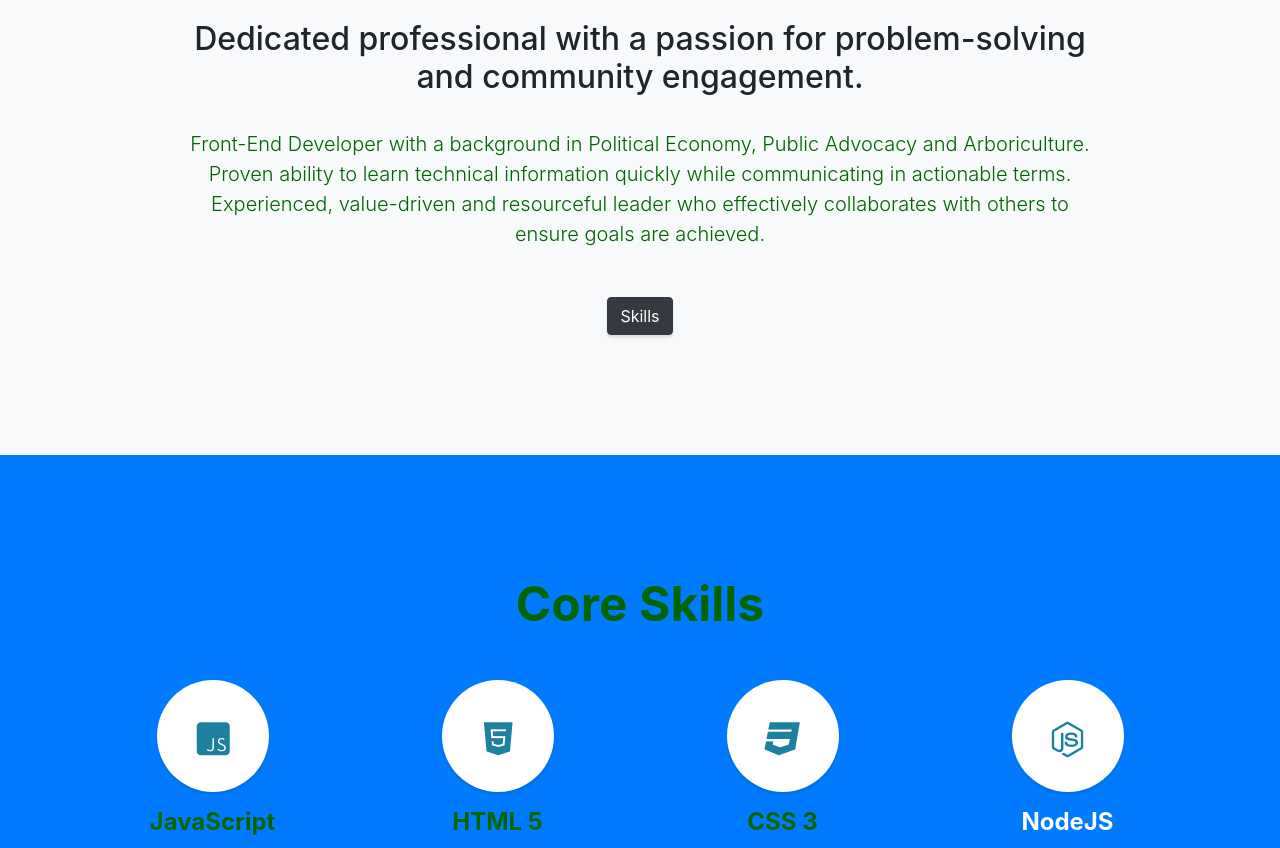
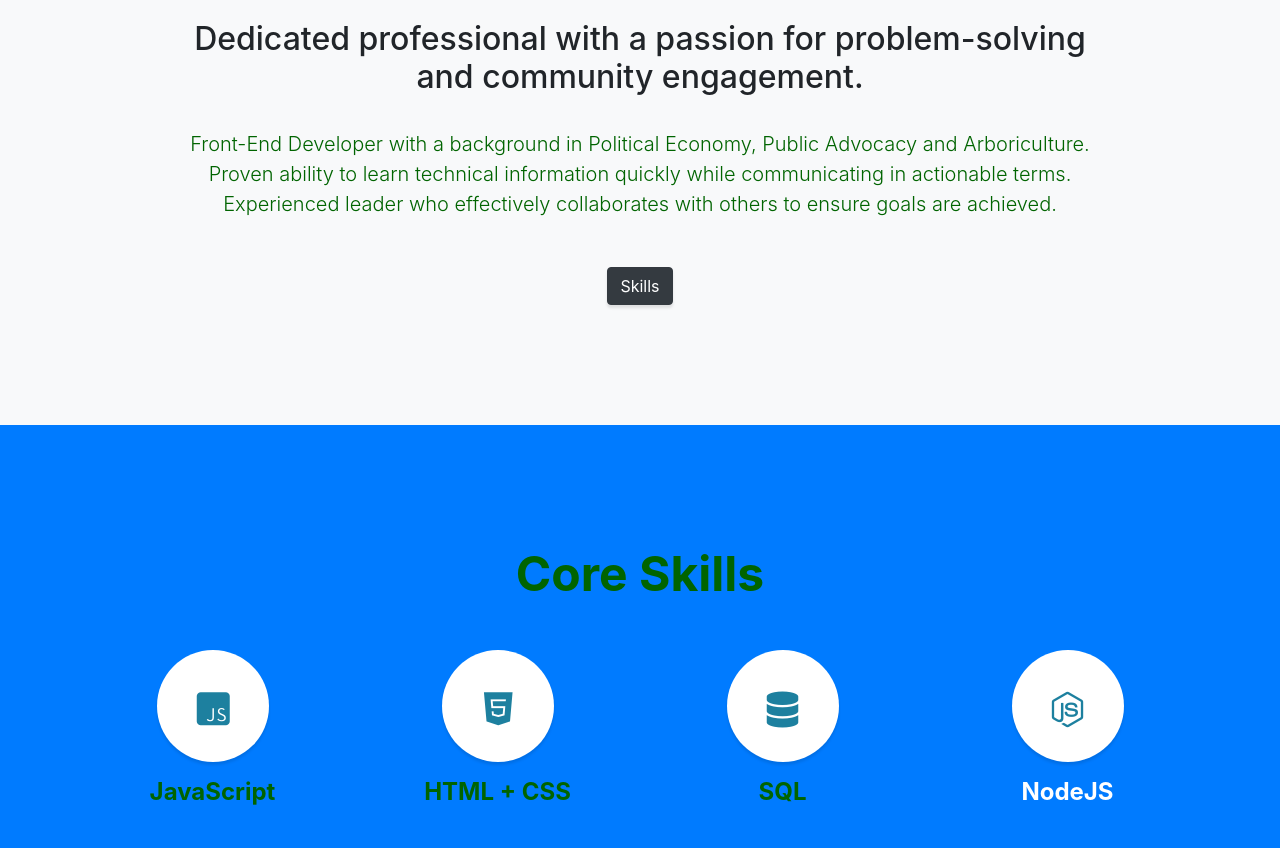
Before and after one commit to danielut4/portfolio, a website with bundled scripts: page index.html in a window 1280 px wide. Shown: the part 900-1748 px from the top of the page. Built offline with nearby package versions, Linux system fonts and the light colour scheme; a web font is replaced by a local one.

Commit message:
project added

```diff
--- a/css/stylish-portfolio.css
+++ b/css/stylish-portfolio.css
@@ -30,6 +30,7 @@ body {
 .content-section {
   padding-top: 7.5rem;
   padding-bottom: 7.5rem;
+  background-color: azure;
 }
 
 .content-section-heading h2 {
--- a/index.html
+++ b/index.html
@@ -18,7 +18,8 @@
   <!-- Custom Fonts -->
   <link href="https://fonts.googleapis.com/css?family=Buda:300" rel="stylesheet">
   <link href="vendor/fontawesome-free/css/all.min.css" rel="stylesheet" type="text/css">
-    <link href="https://fonts.googleapis.com/css?family=Source+Sans+Pro:300,400,700,300italic,400italic,700italic" rel="stylesheet" type="text/css">
+  <link href="https://fonts.googleapis.com/css?family=Source+Sans+Pro:300,400,700,300italic,400italic,700italic"
+    rel="stylesheet" type="text/css">
   <link href="vendor/simple-line-icons/css/simple-line-icons.css" rel="stylesheet">
 
   <!-- Custom CSS -->
@@ -75,7 +76,9 @@
         <div class="col-lg-10 mx-auto">
           <h2>Dedicated professional with a passion for problem-solving and community engagement.</h2>
           <br>
-            <p class="lead mb-5"> Front-End Developer with a background in Political Economy, Public Advocacy and Arboriculture. Proven ability to learn technical information quickly while communicating in actionable terms. Experienced, value-driven and resourceful leader who effectively collaborates with others to ensure goals are achieved.
+          <p class="lead mb-5"> Front-End Developer with a background in Political Economy, Public Advocacy and
+            Arboriculture. Proven ability to learn technical information quickly while communicating in actionable
+            terms. Experienced leader who effectively collaborates with others to ensure goals are achieved.
           </p>
           <a class="btn btn-dark btn-xl js-scroll-trigger" href="#services">Skills</a>
         </div>
@@ -105,15 +108,15 @@
             <i class="fab fa-html5"></i>
           </span>
           <h4>
-              <strong>HTML 5</strong>
+            <strong>HTML + CSS</strong>
           </h4>
         </div>
         <div class="col-lg-3 col-md-6 mb-5 mb-md-0">
           <span class="service-icon rounded-circle mx-auto mb-3">
-              <i class="fab fa-css3"></i>
+            <i class="fas fa-database"></i>
           </span>
           <h4>
-              <strong>CSS 3</strong>
+            <strong>SQL</strong>
           </h4>
           <p class="text-faded mb-0"></p>
         </div>
@@ -177,10 +180,13 @@
 
   <!-- Map -->
   <section id="contact" class="map">
-      <iframe width="100%" height="100%" frameborder="0" scrolling="no" marginheight="0" marginwidth="0" src=https://www.google.com/maps/embed?pb=!1m18!1m12!1m3!1d48429.605517885255!2d-111.91738705365894!3d40.655229210391944!2m3!1f0!2f0!3f0!3m2!1i1024!2i768!4f13.1!3m3!1m2!1s0x875263fadae0b523%3A0x69b0984d520dc4b0!2sMurray%2C+UT!5e0!3m2!1sen!2sus!4v1547415964400" width="600" height="450" frameborder="0" style="border:0" allowfullscreen></iframe>
+    <iframe width="100%" height="100%" frameborder="0" scrolling="no" marginheight="0" marginwidth="0"
+      src=https://www.google.com/maps/embed?pb=!1m18!1m12!1m3!1d48429.605517885255!2d-111.91738705365894!3d40.655229210391944!2m3!1f0!2f0!3f0!3m2!1i1024!2i768!4f13.1!3m3!1m2!1s0x875263fadae0b523%3A0x69b0984d520dc4b0!2sMurray%2C+UT!5e0!3m2!1sen!2sus!4v1547415964400"
+      width="600" height="450" frameborder="0" style="border:0" allowfullscreen></iframe>
     <br>
     <small>
-        <a href=https://www.google.com/maps/embed?pb=!1m18!1m12!1m3!1d48429.605517885255!2d-111.91738705365894!3d40.655229210391944!2m3!1f0!2f0!3f0!3m2!1i1024!2i768!4f13.1!3m3!1m2!1s0x875263fadae0b523%3A0x69b0984d520dc4b0!2sMurray%2C+UT!5e0!3m2!1sen!2sus!4v1547415964400" width="600" height="450" frameborder="0" style="border:0" allowfullscreen></iframe>
+      <a href=https://www.google.com/maps/embed?pb=!1m18!1m12!1m3!1d48429.605517885255!2d-111.91738705365894!3d40.655229210391944!2m3!1f0!2f0!3f0!3m2!1i1024!2i768!4f13.1!3m3!1m2!1s0x875263fadae0b523%3A0x69b0984d520dc4b0!2sMurray%2C+UT!5e0!3m2!1sen!2sus!4v1547415964400"
+        width="600" height="450" frameborder="0" style="border:0" allowfullscreen></iframe>
     </small>
   </section>
 
@@ -189,7 +195,8 @@
     <div class="container">
       <ul class="list-inline mb-5">
         <li class="list-inline-item">
-            <a class="social-link rounded-circle text-white mr-3" href="https://www.facebook.com/danielwmorgan" target="_blank">
+          <a class="social-link rounded-circle text-white mr-3" href="https://www.facebook.com/danielwmorgan"
+            target="_blank">
             <i class="icon-social-facebook"></i>
           </a>
         </li>
```
Also changed, not shown: 1 other file. Lines whose indentation alone changed are shown as unchanged.
